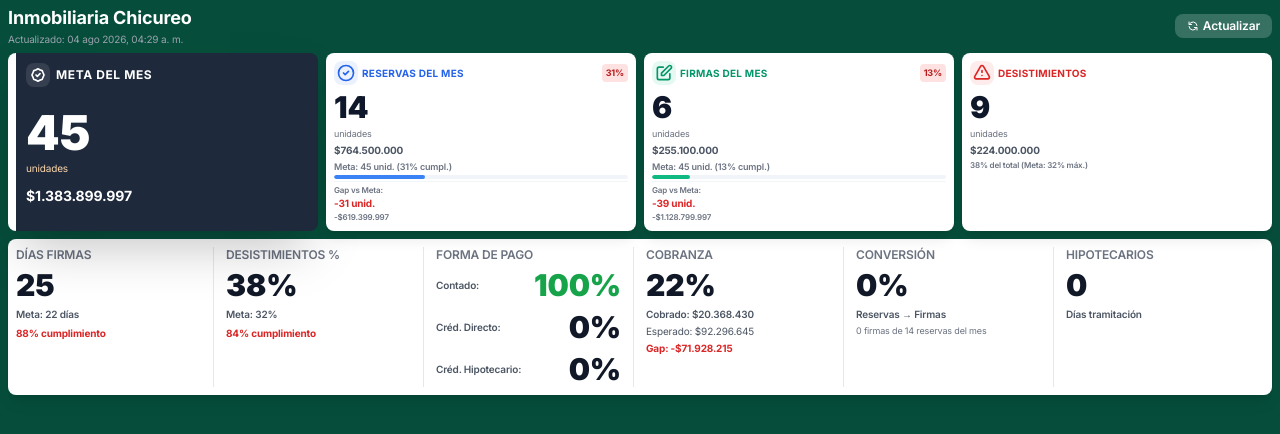
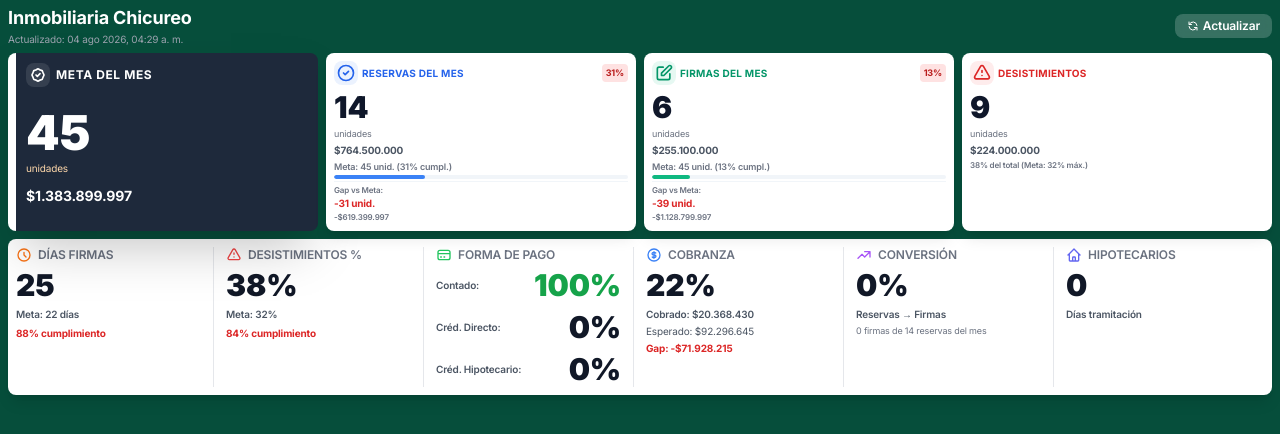
Before and after one commit to hernanazocar/indicadores-kpis, a Next.js app: page /demo in a window 1280 px wide. Shown: the top 434 px of the page. Built offline with nearby package versions, Linux system fonts and the light colour scheme.

Commit message:
feat: agregar íconos a todas las cards de la tabla ejecutiva

```diff
--- a/app/demo/page.tsx
+++ b/app/demo/page.tsx
@@ -112,7 +112,12 @@ export default function DemoPage() {
           <div className="grid grid-cols-6 gap-3">
             {/* 1. Días Firmas */}
             <div className="border-r border-gray-200 pr-3">
-              <div className="text-xs text-gray-500 uppercase mb-1 font-semibold">Días Firmas</div>
+              <div className="flex items-center gap-1.5 mb-1">
+                <svg className="w-4 h-4 text-orange-500" fill="none" stroke="currentColor" viewBox="0 0 24 24">
+                  <path strokeLinecap="round" strokeLinejoin="round" strokeWidth={2} d="M12 8v4l3 3m6-3a9 9 0 11-18 0 9 9 0 0118 0z" />
+                </svg>
+                <div className="text-xs text-gray-500 uppercase font-semibold">Días Firmas</div>
+              </div>
               <div className="text-3xl font-black text-gray-900 mb-1">{kpiData.diasFirmasDelMes}</div>
               <div className="text-[10px] text-gray-600 font-semibold mb-1">Meta: {kpiData.metaDiasFirmas} días</div>
               <div className={`text-[10px] font-bold ${kpiData.diasFirmasDelMes <= kpiData.metaDiasFirmas ? 'text-green-600' : 'text-red-600'}`}>
@@ -122,7 +127,12 @@ export default function DemoPage() {
 
             {/* 2. Desistimientos % */}
             <div className="border-r border-gray-200 pr-3">
-              <div className="text-xs text-gray-500 uppercase mb-1 font-semibold">Desistimientos %</div>
+              <div className="flex items-center gap-1.5 mb-1">
+                <svg className="w-4 h-4 text-red-500" fill="none" stroke="currentColor" viewBox="0 0 24 24">
+                  <path strokeLinecap="round" strokeLinejoin="round" strokeWidth={2} d="M12 9v2m0 4h.01m-6.938 4h13.856c1.54 0 2.502-1.667 1.732-3L13.732 4c-.77-1.333-2.694-1.333-3.464 0L3.34 16c-.77 1.333.192 3 1.732 3z" />
+                </svg>
+                <div className="text-xs text-gray-500 uppercase font-semibold">Desistimientos %</div>
+              </div>
               <div className="text-3xl font-black text-gray-900 mb-1">{kpiData.porcentajeDesistimientos}%</div>
               <div className="text-[10px] text-gray-600 font-semibold mb-1">Meta: {kpiData.metaPorcentajeDesistimientos}%</div>
               <div className={`text-[10px] font-bold ${kpiData.porcentajeDesistimientos <= kpiData.metaPorcentajeDesistimientos ? 'text-green-600' : 'text-red-600'}`}>
@@ -132,7 +142,12 @@ export default function DemoPage() {
 
             {/* 3. Distribución Pagos */}
             <div className="border-r border-gray-200 pr-3">
-              <div className="text-xs text-gray-500 uppercase mb-1 font-semibold">Forma de Pago</div>
+              <div className="flex items-center gap-1.5 mb-1">
+                <svg className="w-4 h-4 text-green-500" fill="none" stroke="currentColor" viewBox="0 0 24 24">
+                  <path strokeLinecap="round" strokeLinejoin="round" strokeWidth={2} d="M3 10h18M7 15h1m4 0h1m-7 4h12a3 3 0 003-3V8a3 3 0 00-3-3H6a3 3 0 00-3 3v8a3 3 0 003 3z" />
+                </svg>
+                <div className="text-xs text-gray-500 uppercase font-semibold">Forma de Pago</div>
+              </div>
               <div className="space-y-1.5">
                 <div className="flex items-center justify-between">
                   <span className="text-[10px] text-gray-600 font-semibold">Contado:</span>
@@ -151,7 +166,12 @@ export default function DemoPage() {
 
             {/* 4. Cobranza */}
             <div className="border-r border-gray-200 pr-3">
-              <div className="text-xs text-gray-500 uppercase mb-1 font-semibold">Cobranza</div>
+              <div className="flex items-center gap-1.5 mb-1">
+                <svg className="w-4 h-4 text-blue-500" fill="none" stroke="currentColor" viewBox="0 0 24 24">
+                  <path strokeLinecap="round" strokeLinejoin="round" strokeWidth={2} d="M12 8c-1.657 0-3 .895-3 2s1.343 2 3 2 3 .895 3 2-1.343 2-3 2m0-8c1.11 0 2.08.402 2.599 1M12 8V7m0 1v8m0 0v1m0-1c-1.11 0-2.08-.402-2.599-1M21 12a9 9 0 11-18 0 9 9 0 0118 0z" />
+                </svg>
+                <div className="text-xs text-gray-500 uppercase font-semibold">Cobranza</div>
+              </div>
               <div className="text-3xl font-black text-gray-900 mb-1">{Math.round((kpiData.cobradoRealCLP / kpiData.cobranzaEsperadaCLP) * 100)}%</div>
               <div className="text-[10px] text-gray-600 font-semibold mb-0.5">Cobrado: ${kpiData.cobradoRealCLP.toLocaleString('es-CL')}</div>
               <div className="text-[10px] text-gray-600 mb-0.5">Esperado: ${kpiData.cobranzaEsperadaCLP.toLocaleString('es-CL')}</div>
@@ -162,7 +182,12 @@ export default function DemoPage() {
 
             {/* 5. Conversión */}
             <div className="border-r border-gray-200 pr-3">
-              <div className="text-xs text-gray-500 uppercase mb-1 font-semibold">Conversión</div>
+              <div className="flex items-center gap-1.5 mb-1">
+                <svg className="w-4 h-4 text-purple-500" fill="none" stroke="currentColor" viewBox="0 0 24 24">
+                  <path strokeLinecap="round" strokeLinejoin="round" strokeWidth={2} d="M13 7h8m0 0v8m0-8l-8 8-4-4-6 6" />
+                </svg>
+                <div className="text-xs text-gray-500 uppercase font-semibold">Conversión</div>
+              </div>
               <div className="text-3xl font-black text-gray-900 mb-1">{kpiData.conversionReservasAFirmas}%</div>
               <div className="text-[10px] text-gray-600 font-semibold mb-0.5">Reservas → Firmas</div>
               <div className="text-[9px] text-gray-500">
@@ -172,7 +197,12 @@ export default function DemoPage() {
 
             {/* 6. Hipotecarios */}
             <div>
-              <div className="text-xs text-gray-500 uppercase mb-1 font-semibold">Hipotecarios</div>
+              <div className="flex items-center gap-1.5 mb-1">
+                <svg className="w-4 h-4 text-indigo-500" fill="none" stroke="currentColor" viewBox="0 0 24 24">
+                  <path strokeLinecap="round" strokeLinejoin="round" strokeWidth={2} d="M3 12l2-2m0 0l7-7 7 7M5 10v10a1 1 0 001 1h3m10-11l2 2m-2-2v10a1 1 0 01-1 1h-3m-6 0a1 1 0 001-1v-4a1 1 0 011-1h2a1 1 0 011 1v4a1 1 0 001 1m-6 0h6" />
+                </svg>
+                <div className="text-xs text-gray-500 uppercase font-semibold">Hipotecarios</div>
+              </div>
               <div className="text-3xl font-black text-gray-900 mb-1">{kpiData.diasTramitacionHipotecario}</div>
               <div className="text-[10px] text-gray-600 font-semibold">Días tramitación</div>
             </div>
```
